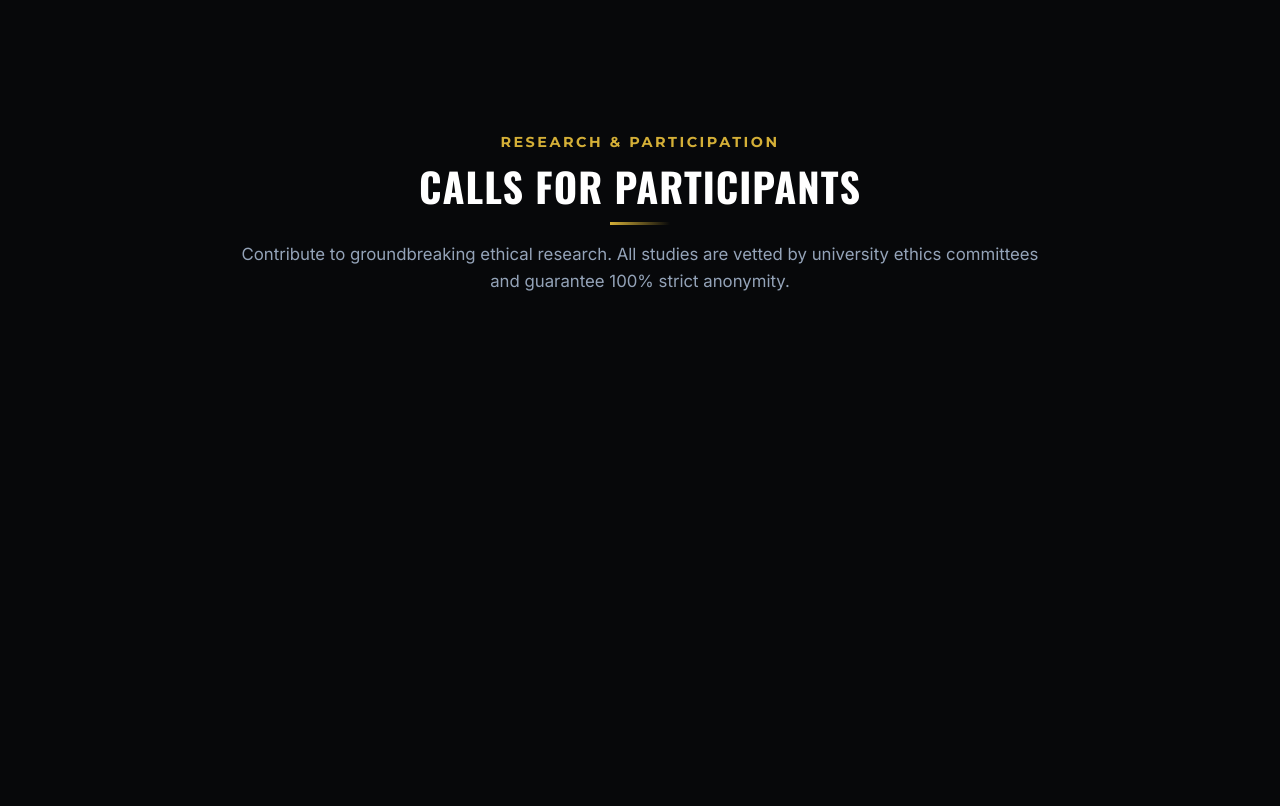
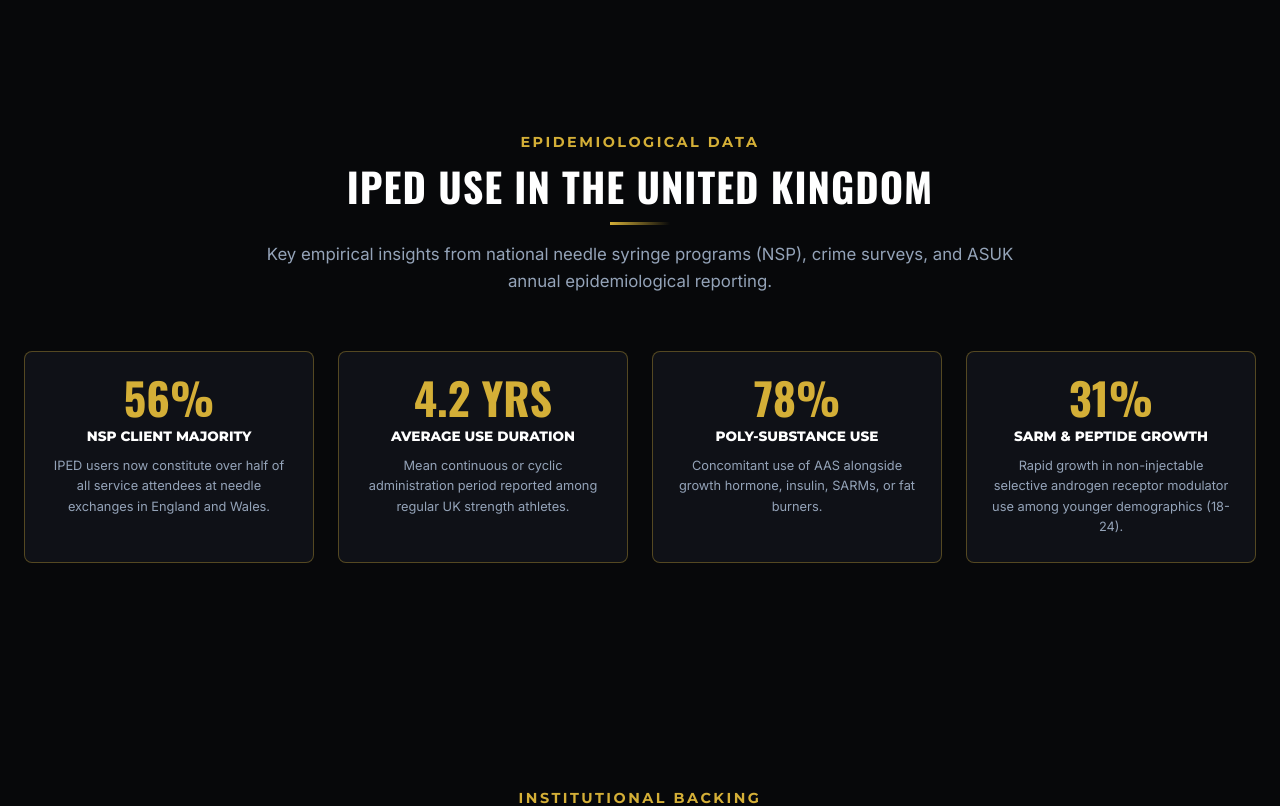
Before and after one commit to WasimKhan0786/PROTEIN-HUB-NUTRITION, a React (Vite) app: page / in a window 1280 px wide. Shown: the part 2880-3686 px from the top of the page. Built offline with nearby package versions, Linux system fonts and the light colour scheme.

Commit message:
fix: Remove Calls for Participants section from ResearchSection

```diff
--- a/src/components/ResearchSection.jsx
+++ b/src/components/ResearchSection.jsx
@@ -1,5 +1,4 @@
 import React, { useState, useEffect, useRef } from 'react';
-import { UserCheck, PieChart, FileSpreadsheet, ArrowUpRight, HelpCircle, AlertCircle } from 'lucide-react';
 import gsap from 'gsap';
 import { ScrollTrigger } from 'gsap/ScrollTrigger';
 
@@ -53,20 +52,6 @@ export default function ResearchSection({ handleNavClick }) {
 
   useEffect(() => {
     const ctx = gsap.context(() => {
-      // Calls for participants header
-      gsap.from('.research-section .section-subtitle', {
-        scrollTrigger: { trigger: '#calls-for-participants', start: 'top 82%', once: true },
-        y: 30, opacity: 0, duration: 0.6, ease: 'power3.out'
-      });
-      gsap.from('#calls-for-participants .section-title', {
-        scrollTrigger: { trigger: '#calls-for-participants', start: 'top 82%', once: true },
-        y: 40, opacity: 0, duration: 0.7, delay: 0.15, ease: 'power3.out'
-      });
-      // Call cards stagger
-      gsap.from('.call-card', {
-        scrollTrigger: { trigger: '.research-calls-grid', start: 'top 85%', once: true },
-        y: 60, opacity: 0, duration: 0.7, stagger: 0.18, ease: 'power3.out'
-      });
       // Stats section header
       gsap.from('#iped-uk-stats .section-subtitle', {
         scrollTrigger: { trigger: '#iped-uk-stats', start: 'top 82%', once: true },
@@ -85,80 +70,9 @@ export default function ResearchSection({ handleNavClick }) {
     return () => ctx.revert();
   }, []);
 
-  const activeCalls = [
-    {
-      id: 'call-1',
-      title: 'UK National IPED Bloodwork & Cardiovascular Health Study 2026',
-      institution: 'Liverpool John Moores University & ASUK Research Team',
-      lead: 'Dr. Joseph Underwood & Prof. James McVeigh',
-      target: 'UK-based male & female AAS users (aged 18-60) currently on or off cycle.',
-      deadline: '31 October 2026',
-      incentive: 'Confidential full lipid, liver, renal & blood pressure diagnostic panel provided free of charge.',
-      badge: 'URGENT RECRUITMENT'
-    },
-    {
-      id: 'call-2',
-      title: 'Female IPED Use & Endocrine Disruptions: Qualitative Survey',
-      institution: 'Manchester Metropolitan University Sub-Group',
-      lead: 'Dr. Katrina Hope',
-      target: 'Female athletes, bodybuilders, and fitness enthusiasts using oxandrolone, SARMs, or fat burners.',
-      deadline: '15 November 2026',
-      incentive: '£25 Amazon voucher upon completion of confidential interview.',
-      badge: 'OPEN FOR PARTICIPANTS'
-    },
-    {
-      id: 'call-3',
-      title: 'Post-Cycle Therapy (PCT) Efficacy in Restoring HPTA Function',
-      institution: 'Imperial College London Clinical Endocrinology',
-      lead: 'Dr. Marcus Vance',
-      target: 'Former long-term AAS users who discontinued use in the past 6-24 months.',
-      deadline: '30 December 2026',
-      incentive: 'Endocrine hormonal assessment & access to specialist clinical guidance.',
-      badge: 'NEW STUDY'
-    }
-  ];
-
   return (
     <section className="section-padding research-section" id="research-section" ref={sectionRef}>
       <div className="container">
-        {/* Calls for Participants Sub-Section */}
-        <div className="research-block" id="calls-for-participants">
-          <div className="section-header">
-            <span className="section-subtitle">RESEARCH & PARTICIPATION</span>
-            <h2 className="section-title">CALLS FOR PARTICIPANTS</h2>
-            <p className="section-desc">
-              Contribute to groundbreaking ethical research. All studies are vetted by university ethics committees and guarantee 100% strict anonymity.
-            </p>
-          </div>
-
-          <div className="grid-3 research-calls-grid">
-            {activeCalls.map(call => (
-              <div className="asuk-card call-card" key={call.id}>
-                <span className="badge-gold">{call.badge}</span>
-                <h3 className="call-title">{call.title}</h3>
-
-                <div className="call-meta">
-                  <p><strong>Institution:</strong> {call.institution}</p>
-                  <p><strong>Lead Researchers:</strong> {call.lead}</p>
-                  <p><strong>Target Group:</strong> {call.target}</p>
-                </div>
-
-                <div className="call-incentive">
-                  <strong>Participant Benefit:</strong> {call.incentive}
-                </div>
-
-                <div className="call-footer">
-                  <span className="deadline-tag">Deadline: {call.deadline}</span>
-                  <button className="btn-primary mini-btn">
-                    TAKE SURVEY <ArrowUpRight size={14} />
-                  </button>
-                </div>
-              </div>
-            ))}
-          </div>
-        </div>
-
-        {/* IPED Use in the UK Sub-Section */}
         <div className="research-block stats-block" id="iped-uk-stats">
           <div className="section-header">
             <span className="section-subtitle">EPIDEMIOLOGICAL DATA</span>
```
